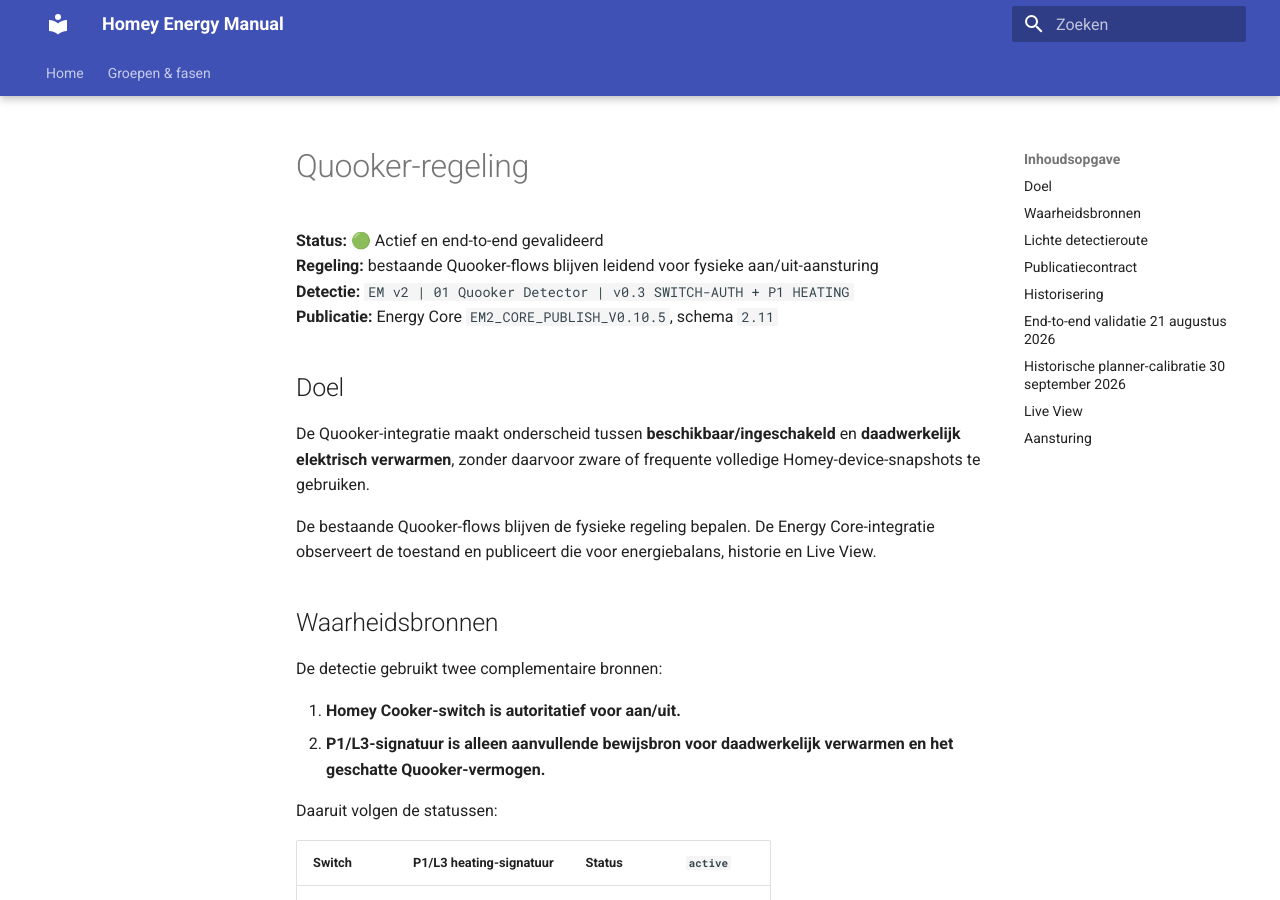
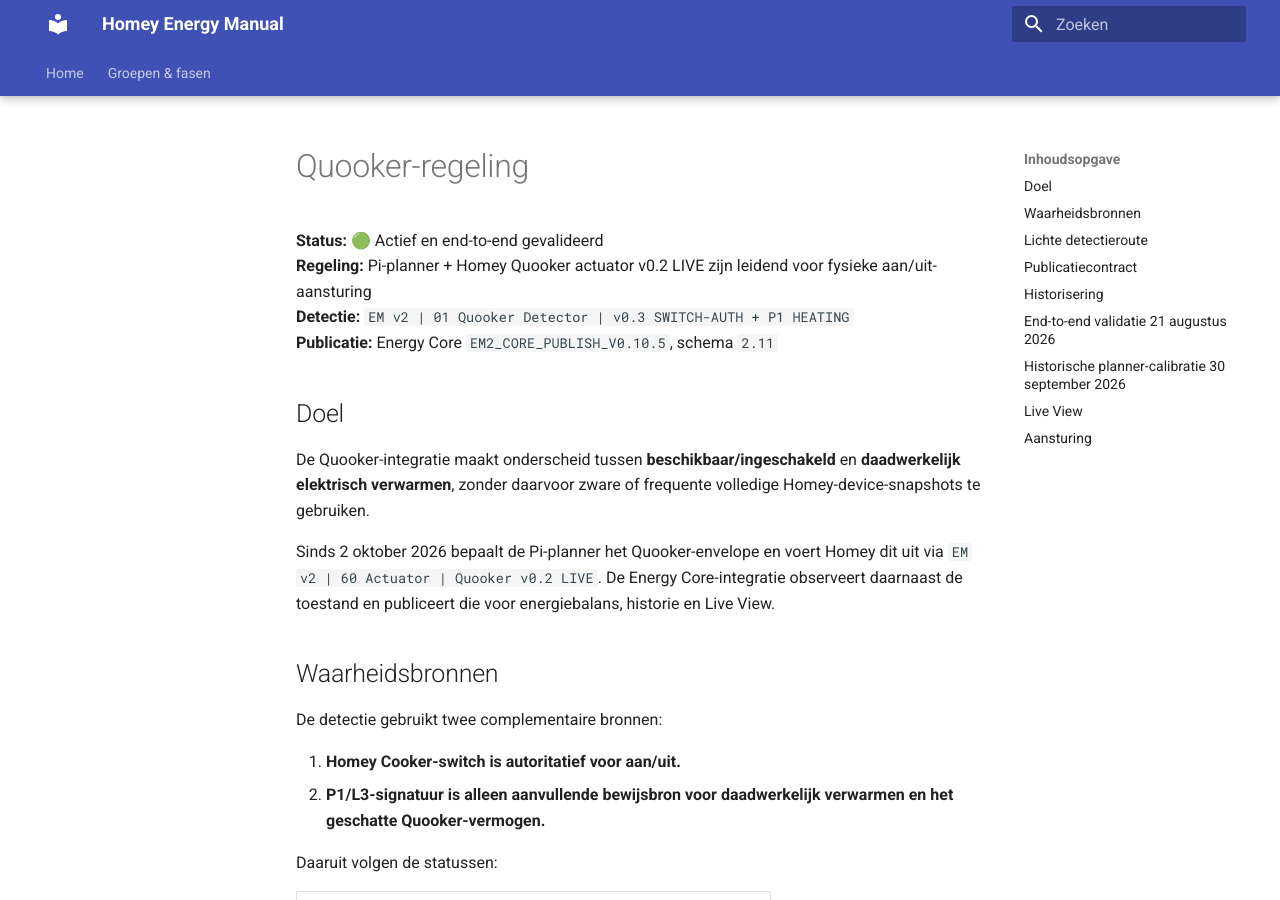
Before and after one commit to OnsKasteeltje/homey-energy-manual, an MkDocs documentation site: the page built from docs/quooker.md, in a window 1280 px wide and 900 px high. Built offline with MkDocs 1.6.1 and Material for MkDocs 9.7.7, drawn with Linux system fonts in a browser that asks for light colours; some of the changed text lies outside the part shown.

Commit message:
docs(quooker): record live planner cutover

```diff
--- a/docs/quooker.md
+++ b/docs/quooker.md
@@ -1,7 +1,7 @@
 # Quooker-regeling
 
 **Status:** 🟢 Actief en end-to-end gevalideerd
-**Regeling:** bestaande Quooker-flows blijven leidend voor fysieke aan/uit-aansturing
+**Regeling:** Pi-planner + Homey Quooker actuator v0.2 LIVE zijn leidend voor fysieke aan/uit-aansturing
 **Detectie:** `EM v2 | 01 Quooker Detector | v0.3 SWITCH-AUTH + P1 HEATING`
 **Publicatie:** Energy Core `EM2_CORE_PUBLISH_V0.10.5`, schema `2.11`
 
@@ -9,7 +9,7 @@
 
 De Quooker-integratie maakt onderscheid tussen **beschikbaar/ingeschakeld** en **daadwerkelijk elektrisch verwarmen**, zonder daarvoor zware of frequente volledige Homey-device-snapshots te gebruiken.
 
-De bestaande Quooker-flows blijven de fysieke regeling bepalen. De Energy Core-integratie observeert de toestand en publiceert die voor energiebalans, historie en Live View.
+Sinds 2 oktober 2026 bepaalt de Pi-planner het Quooker-envelope en voert Homey dit uit via `EM v2 | 60 Actuator | Quooker v0.2 LIVE`. De Energy Core-integratie observeert daarnaast de toestand en publiceert die voor energiebalans, historie en Live View.
 
 ## Waarheidsbronnen
 
@@ -109,6 +109,6 @@
 
 ## Aansturing
 
-De detector en publicatielaag voeren **geen fysieke Quooker-write** uit. De bestaande Quooker-flows blijven verantwoordelijk voor de fysieke aan/uit-regeling.
+De detector en publicatielaag voeren **geen fysieke Quooker-write** uit. De fysieke write is exclusief eigendom van `EM v2 | 60 Actuator | Quooker v0.2 LIVE` (Flow ID `2d0ca017-0d35-4071-bd06-87742032c399`). De drie oude tijdflows zijn disabled en dienen alleen als rollback-evidence.
 
-> Laatste update: **21 augustus 2026** — switch-authoritative v0.3 + P1 heating assist, historisering, schema 2.11 en Live View-integratie end-to-end gevalideerd.
+> Laatste update: **2 oktober 2026** — plannergestuurde Quooker actuator v0.2 LIVE als sole physical writer; drie legacy tijdflows disabled.
```
